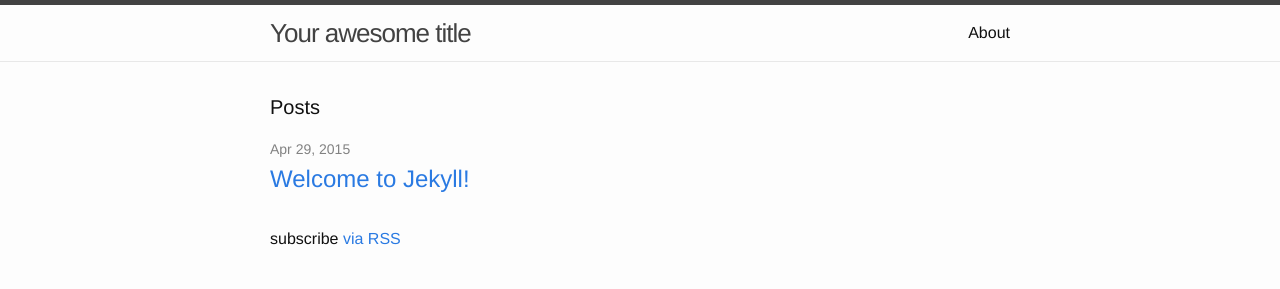
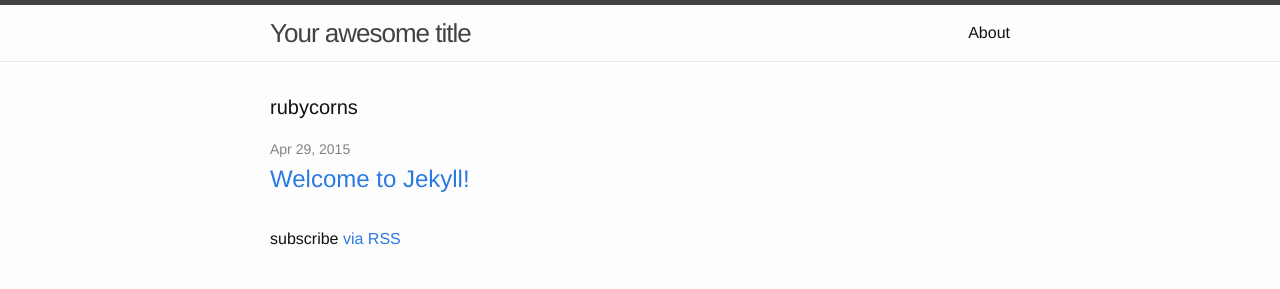
Before and after one commit to rubycorns/rubycorns.club, a Jekyll site: the page built from index.html, in a window 1280 px wide. Shown: the top 289 px of the page. Built offline with Jekyll 4.4.1, drawn with Linux system fonts in a browser that asks for light colours.

Commit message:
test git hook

```diff
--- a/index.html
+++ b/index.html
@@ -4,7 +4,7 @@
 
 <div class="home">
 
-  <h1 class="page-heading">Posts</h1>
+  <h1 class="page-heading">rubycorns</h1>
 
   <ul class="post-list">
     {% for post in site.posts %}
```
